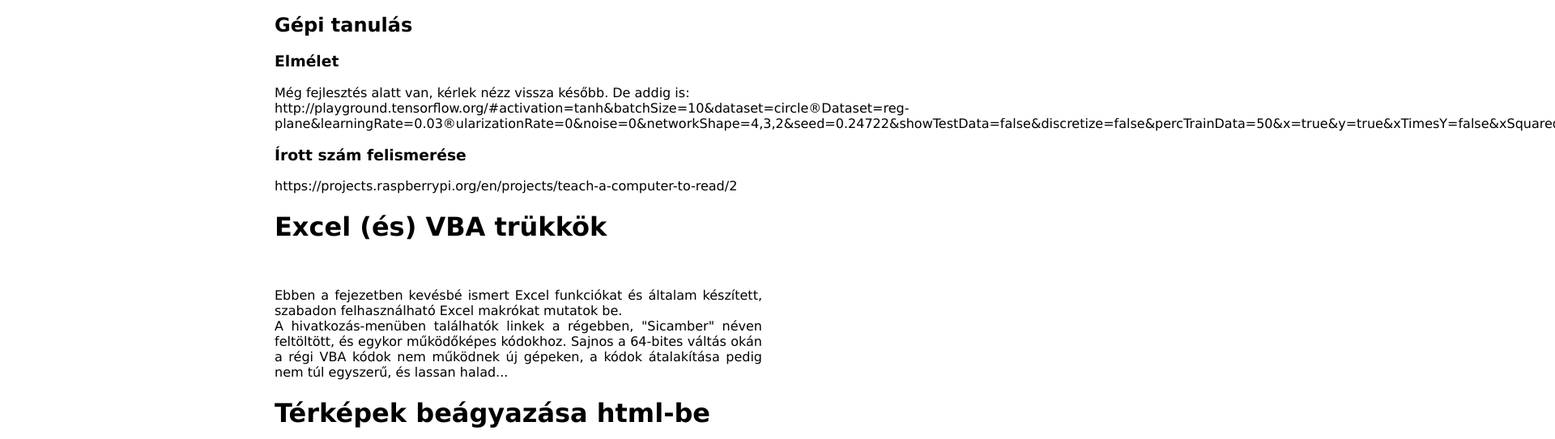
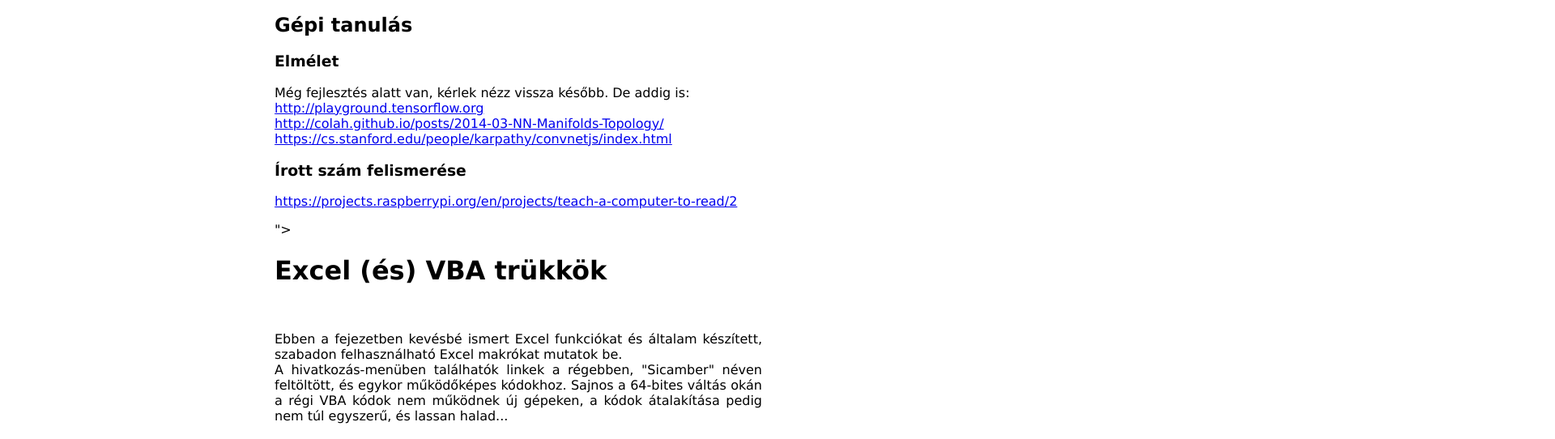
Before and after one commit to Kalo5/kezdolokes, a plain HTML site: page index.html in a window 1280 px wide. Shown: the part 11057-11599 px from the top of the page at 81% size, 1920 px wide, since content can reach past the window. Drawn offline with Linux system fonts and the light colour scheme.

Commit message:
Update index.html

```diff
--- a/index.html
+++ b/index.html
@@ -336,10 +336,12 @@ input:checked + label + ul { display: block; }
         <h3 id="GTelm">Elmélet</h3>
         <p>
 	  Még fejlesztés alatt van, kérlek nézz vissza később. De addig is: <br>
-	  http://playground.tensorflow.org/#activation=tanh&batchSize=10&dataset=circle&regDataset=reg-plane&learningRate=0.03&regularizationRate=0&noise=0&networkShape=4,3,2&seed=0.24722&showTestData=false&discretize=false&percTrainData=50&x=true&y=true&xTimesY=false&xSquared=false&ySquared=false&cosX=false&sinX=false&cosY=false&sinY=false&collectStats=false&problem=classification&initZero=false&hideText=false
+	  <a href="http://playground.tensorflow.org/#activation=tanh&batchSize=10&dataset=circle&regDataset=reg-plane&learningRate=0.03&regularizationRate=0&noise=0&networkShape=4,3,2&seed=0.24722&showTestData=false&discretize=false&percTrainData=50&x=true&y=true&xTimesY=false&xSquared=false&ySquared=false&cosX=false&sinX=false&cosY=false&sinY=false&collectStats=false&problem=classification&initZero=false&hideText=false">http://playground.tensorflow.org</a><br>
+	  <a href="http://colah.github.io/posts/2014-03-NN-Manifolds-Topology/">http://colah.github.io/posts/2014-03-NN-Manifolds-Topology/</a><br>
+	  <a href="https://cs.stanford.edu/people/karpathy/convnetjs/index.html">https://cs.stanford.edu/people/karpathy/convnetjs/index.html</a><br>
 	</p>
         <h3 id="GTkez">Írott szám felismerése</h3>
-        <p>https://projects.raspberrypi.org/en/projects/teach-a-computer-to-read/2</p>
+        <p><a href="https://projects.raspberrypi.org/en/projects/teach-a-computer-to-read/2">https://projects.raspberrypi.org/en/projects/teach-a-computer-to-read/2</a></p>">
 
 	  <h1 id="excel">Excel (és) VBA trükkök</h1><br>
       <p>Ebben a fejezetben kevésbé ismert Excel funkciókat és általam készített, szabadon felhasználható Excel makrókat mutatok be. <br>
```
